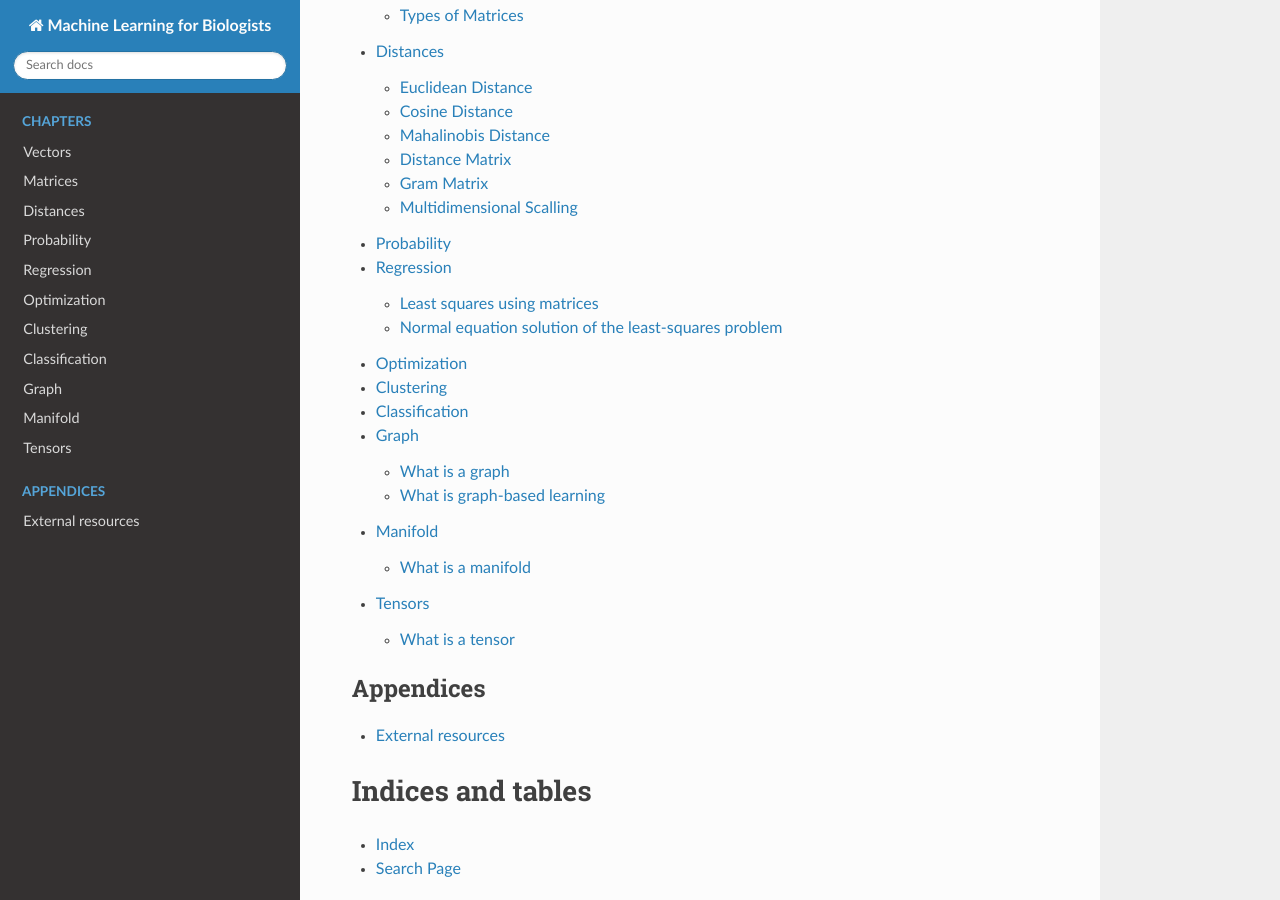
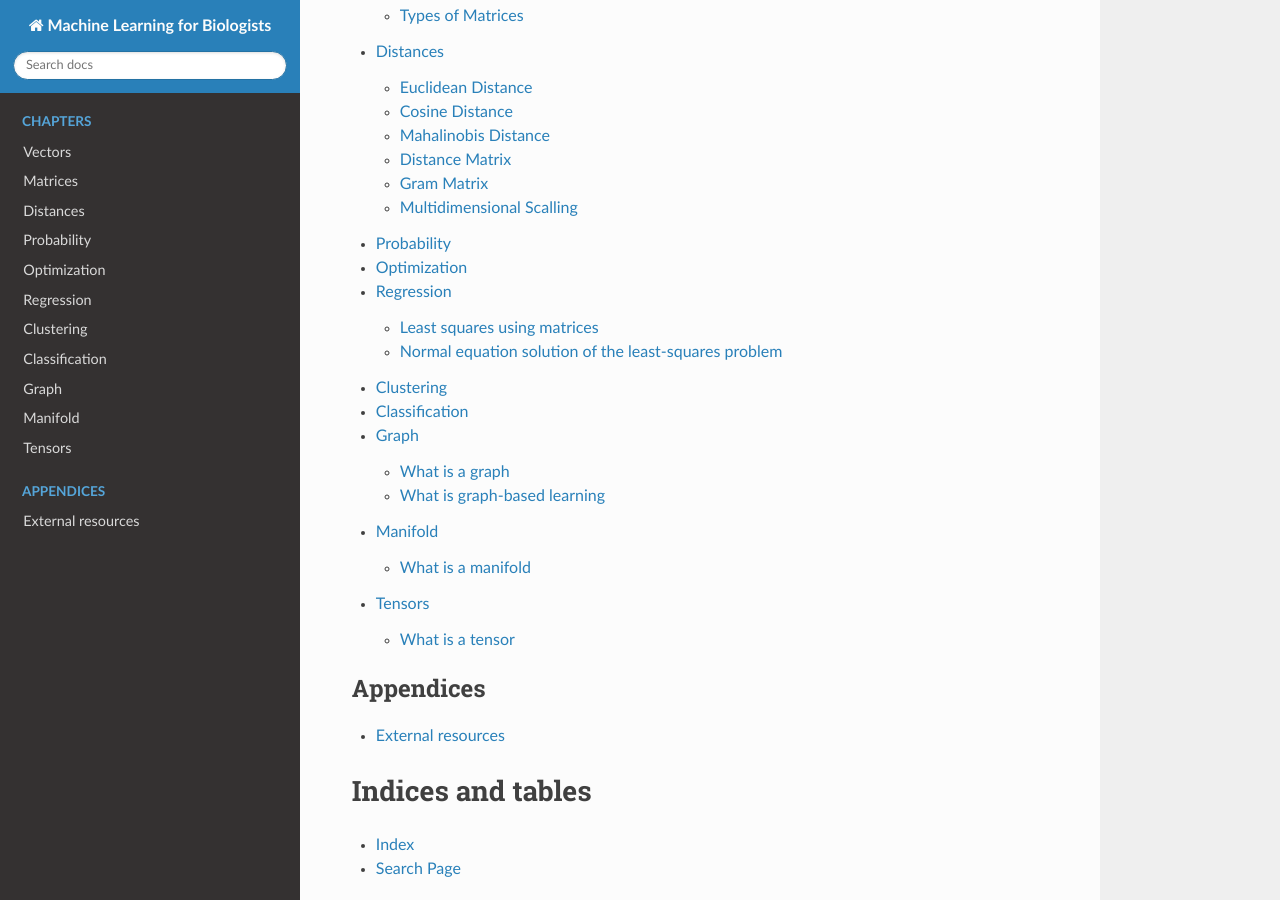
Before and after one commit to jamesjcai/readthedocs_ml4b, a Sphinx documentation site: the page built from docs/index.rst, in a window 1280 px wide and 900 px high, scrolled down 608 px. Built offline with Sphinx 7.4.7 and the Read the Docs theme 2.0.0, drawn with Linux system fonts in a browser that asks for light colours; formulas are drawn with MathJax 3; pages that are not in the unit, such as notebooks, are missing from menus.

```diff
--- a/docs/index.rst
+++ b/docs/index.rst
@@ -19,8 +19,8 @@ Data-driven discovery is revolutionizing the modeling, prediction, and control o
    chapter_distances
    chapter_probability
    chapter_components
+   chapter_optimization
    chapter_regression
-   chapter_optimization
    chapter_clustering
    chapter_classification
    chapter_graph
```
